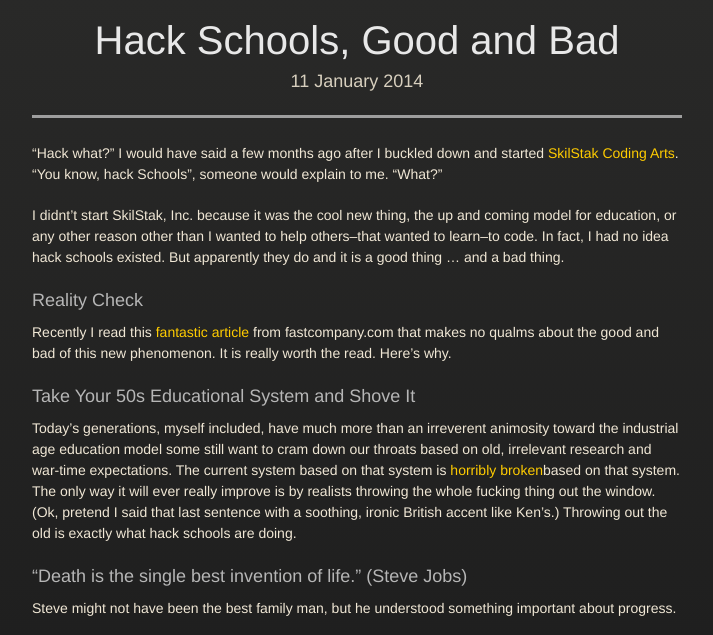
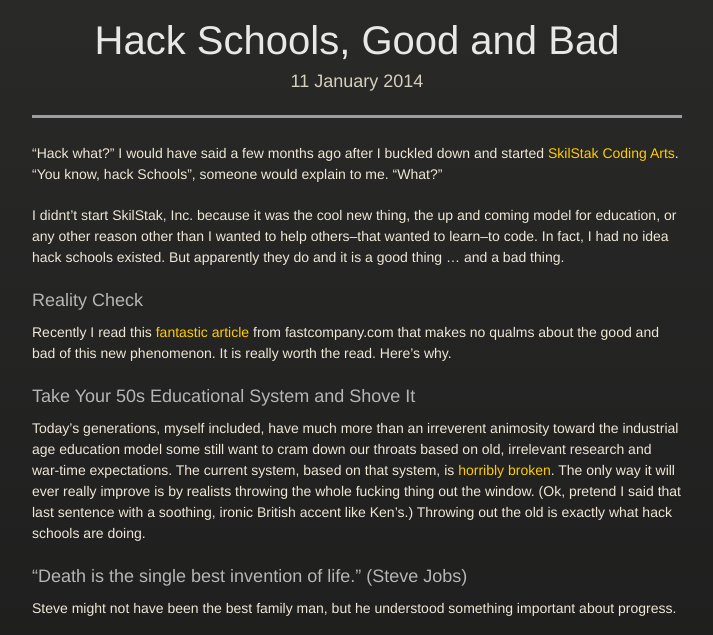
Before and after one commit to robmuh/robmuh.github.com, a Jekyll site: the page built from _posts/2014-01-11-hack-schools-good-and-bad.markdown, in a window 1280 px wide and 900 px high, cut to the strip 68-703 px from the top of the window. Shown: the whole strip, without its empty margins (283-996 px from the left). Built offline with Jekyll 4.4.1, drawn with Linux system fonts in a browser that asks for light colours; nearby versions of some CDN libraries; some web fonts are replaced; grey boxes are pictures that could not be loaded.

Commit message:
blog tweeks

```diff
--- a/_posts/2014-01-11-hack-schools-good-and-bad.markdown
+++ b/_posts/2014-01-11-hack-schools-good-and-bad.markdown
@@ -25,7 +25,7 @@ Today's generations, myself included, have much more than an irreverent
 animosity toward the industrial age education model some still want to
 cram down our throats based on old, irrelevant research and war-time
 expectations. The current
-system based on that system is [horribly broken][]based on that system.
+system, based on that system, is [horribly broken][].
 The only way it will ever really improve is by realists throwing the
 whole fucking thing out the window. (Ok, pretend I said that last sentence with
 a soothing, ironic British accent like Ken's.) Throwing out the old is exactly
```
